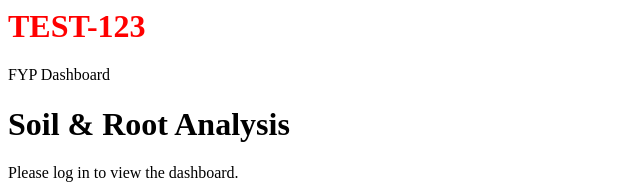
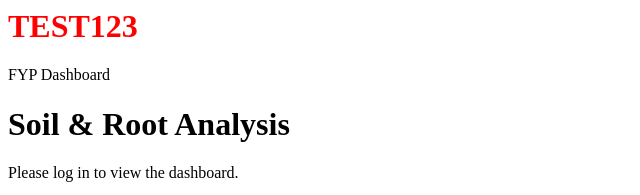
Before and after one commit to nnorrana02/fyp_dashboard, a plain HTML site: page login.html in a window 1280 px wide. Shown: the top 195 px of the page, 0-640 px from the left. Drawn offline with Linux system fonts and the light colour scheme.

```diff
--- a/login.html
+++ b/login.html
@@ -1,4 +1,4 @@
-<h1 style="color:red">TEST-123</h1>
+<h1 style="color:red">TEST123</h1>
 <body class="page-login">
   <div class="login-wrapper">
     <!-- LEFT -->
```
